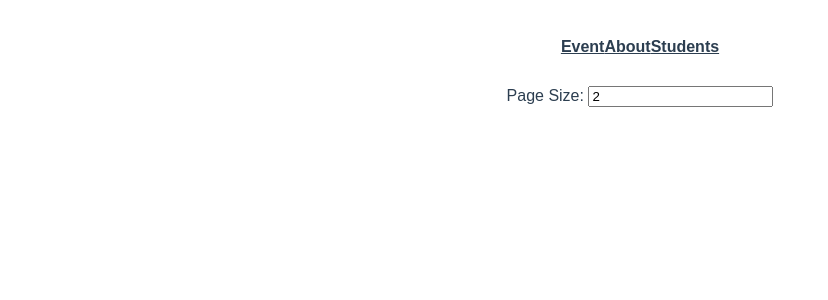
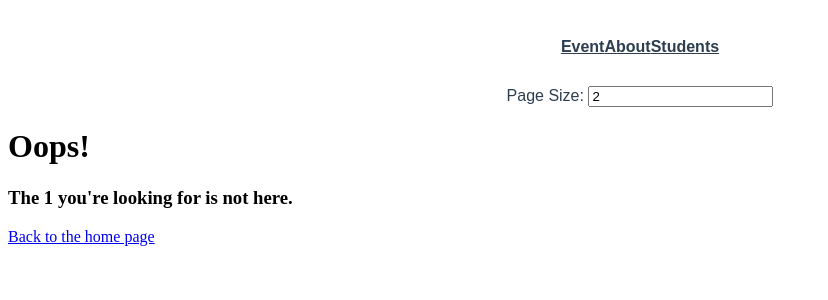
Before and after one commit to HtetOoThu/vue_lab, a Vue app in the folder 331-intro-to-vite/: page /404/1 in a window 1280 px wide. Shown: the top 300 px of the page, without its empty margins (0-828 px from the left). Built offline with nearby package versions, Linux system fonts and the light colour scheme; the HTML template or start-up script is replaced by a standard one.

Commit message:
commit lab 3 5

```diff
--- a/331-intro-to-vite/src/router/index.ts
+++ b/331-intro-to-vite/src/router/index.ts
@@ -6,6 +6,7 @@
 import EventRegisterView from '@/views/event/RegisterView.vue'
 import EventLayoutView from '@/views/event/LayoutView.vue'
 import StudentListView from '@/views/StudentListView.vue'
+import NotFoundView from '@/views/NotFoundView.vue'
 
 const router = createRouter({
   history: createWebHistory(import.meta.env.BASE_URL),
@@ -51,6 +52,17 @@
       component: AboutView,
     },
     {
+      path: '/404/:resource',
+      name: '404-resource-view',
+      component: NotFoundView,
+      props: true
+    },
+    {
+      path: '/:catchAll(.*)',
+      name: 'not-found',
+      component: NotFoundView
+    },
+    {
       path: '/students',
       name: 'student-list-view',
       component: StudentListView,
--- /dev/null
+++ b/331-intro-to-vite/src/views/NotFoundView.vue
@@ -0,0 +1,15 @@
+<script setup lang="ts">
+import { defineProps, withDefaults } from 'vue';
+const props = withDefaults(
+    defineProps<{
+    resource: string
+}>(), {
+    resource: 'page'
+});
+</script>
+
+<template>
+    <h1>Oops!</h1>
+    <h3>The {{ resource }} you're looking for is not here.</h3>
+    <router-link :to="{ name: 'event-list-view' }">Back to the home page</router-link>
+</template>
--- a/331-intro-to-vite/src/views/event/LayoutView.vue
+++ b/331-intro-to-vite/src/views/event/LayoutView.vue
@@ -2,6 +2,7 @@
 import { ref, onMounted, defineProps} from 'vue';
 import { type Event } from '@/types'
 import EventService from '@/services/EventService';
+import { useRouter } from 'vue-router';
 const event = ref<Event | null>()
 const props = defineProps({
     id: {
@@ -10,13 +11,18 @@
     }
 })
 
+const router = useRouter()
+
 onMounted(() => {
     EventService.getEvent(parseInt(props.id))
         .then(response => {
             event.value = response.data;
         })
-        .catch(error => {
-            console.error('There was an error', error);
+        .catch(() => {
+            router.push({
+                name: '404-resource-view',
+                params: { resource: 'event' }
+            })
         });
 });
 </script>
--- a/331-intro-to-vite/src/views/event/RegisterView.vue
+++ b/331-intro-to-vite/src/views/event/RegisterView.vue
@@ -1,13 +1,19 @@
 <script setup lang="ts">
 import { toRefs, defineProps} from 'vue';
 import { type Event } from '@/types'
+import { useRouter } from 'vue-router';
 
 const props = defineProps<{
     event: Event
     id: string
 }>()
 const { event } = toRefs(props)
+const router = useRouter()
+const register = () => {
+    router.push({ name: 'event-detail-view' });
+}
 </script>
 <template>
     <p>Register event here</p>
+    <button @click="register">Register</button>
 </template>
```
